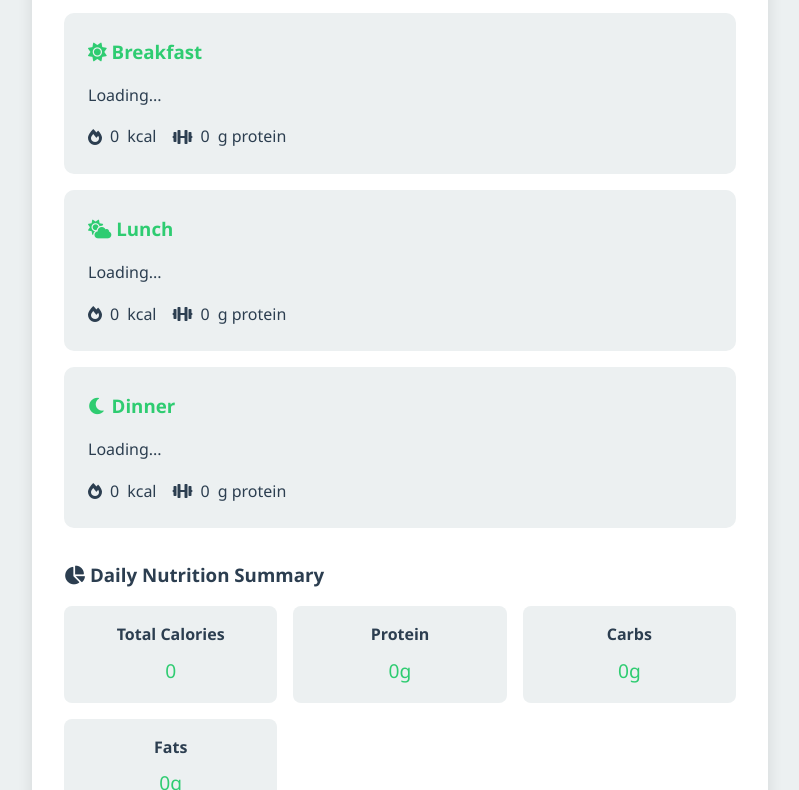
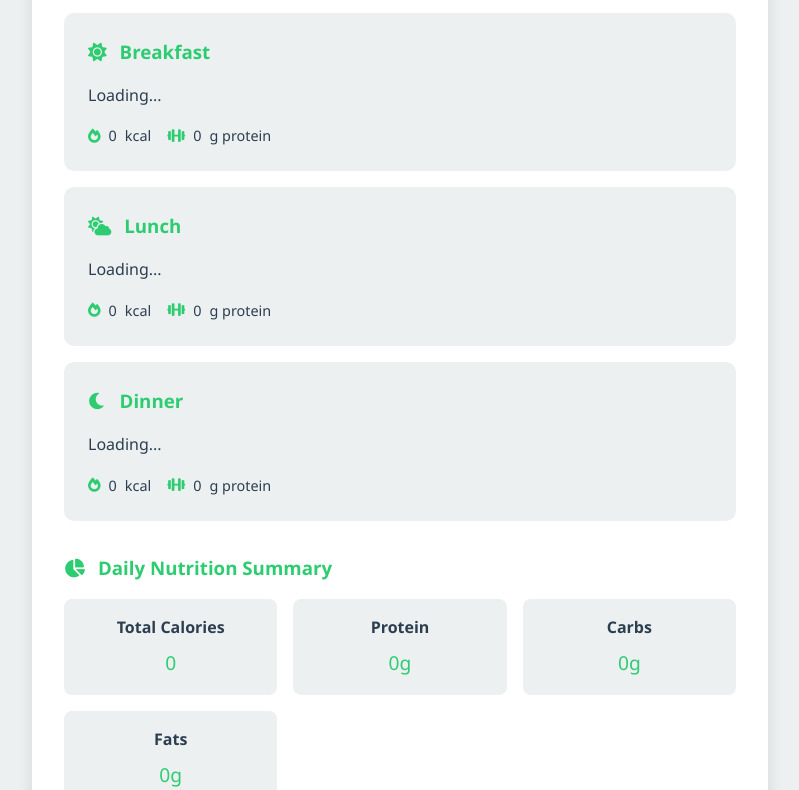
Before and after one commit to SVEN-SUNNY/Nutrition_health_frontend, a plain HTML site: page index.html in a window 1280 px wide. Shown: the part 826-1616 px from the top of the page, without its empty margins (240-1039 px from the left). Drawn offline with Linux system fonts and the light colour scheme.

Commit message:
style.css

```diff
--- a/style.css
+++ b/style.css
@@ -160,10 +160,16 @@ select:focus {
     margin-bottom: 1rem;
 }
 
+.meal-card h3 i {
+    margin-right: 0.5rem;
+}
+
 .nutrition-facts {
     display: flex;
     gap: 1rem;
     margin-top: 1rem;
+    font-size: 0.9rem;
+    color: var(--dark);
 }
 
 .nutrition-facts span {
@@ -172,8 +178,21 @@ select:focus {
     gap: 0.5rem;
 }
 
+.nutrition-facts i {
+    color: var(--primary);
+}
+
 .macros-summary {
     margin-top: 2rem;
+}
+
+.macros-summary h3 {
+    color: var(--primary);
+    margin-bottom: 1rem;
+}
+
+.macros-summary h3 i {
+    margin-right: 0.5rem;
 }
 
 .macros-grid {
@@ -215,6 +234,7 @@ select:focus {
     align-items: center;
     gap: 0.5rem;
     animation: fadeIn 0.3s ease;
+    z-index: 1000;
 }
 
 @keyframes fadeIn {
```
